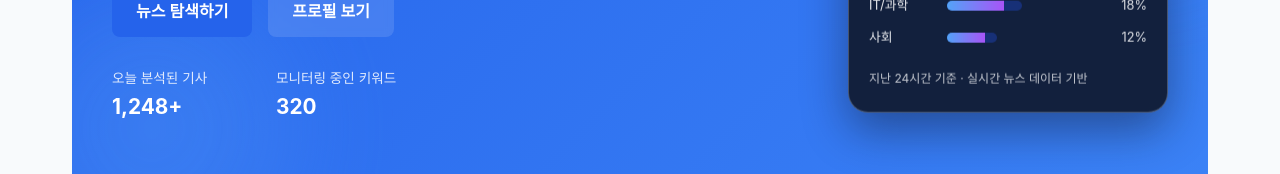
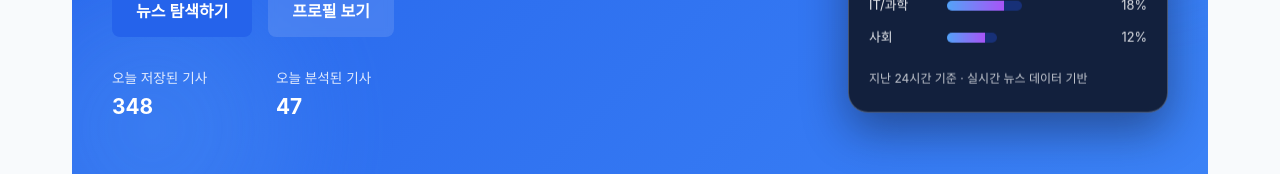
Before and after one commit to YeonwooNuf/Neusis-frontend, a React (Vite) app: page / in a window 1280 px wide. Shown: the part 321-495 px from the top of the page. Built offline with nearby package versions, Linux system fonts and the light colour scheme; no server answers.

Commit message:
// 오늘 저장 & 분석된 기사 표시
현재는 하드코딩, api 연동 예정

```diff
--- a/src/pages/HomePage.tsx
+++ b/src/pages/HomePage.tsx
@@ -30,12 +30,12 @@ const HomePage = () => {
 
               <div className="hero-metrics">
                 <div className="hero-metric-item">
-                  <span className="hero-metric-label">오늘 분석된 기사</span>
-                  <span className="hero-metric-value">1,248+</span>
+                  <span className="hero-metric-label">오늘 저장된 기사</span>
+                  <span className="hero-metric-value">348</span>
                 </div>
                 <div className="hero-metric-item">
-                  <span className="hero-metric-label">모니터링 중인 키워드</span>
-                  <span className="hero-metric-value">320</span>
+                  <span className="hero-metric-label">오늘 분석된 기사</span>
+                  <span className="hero-metric-value">47</span>
                 </div>
               </div>
             </div>
```
